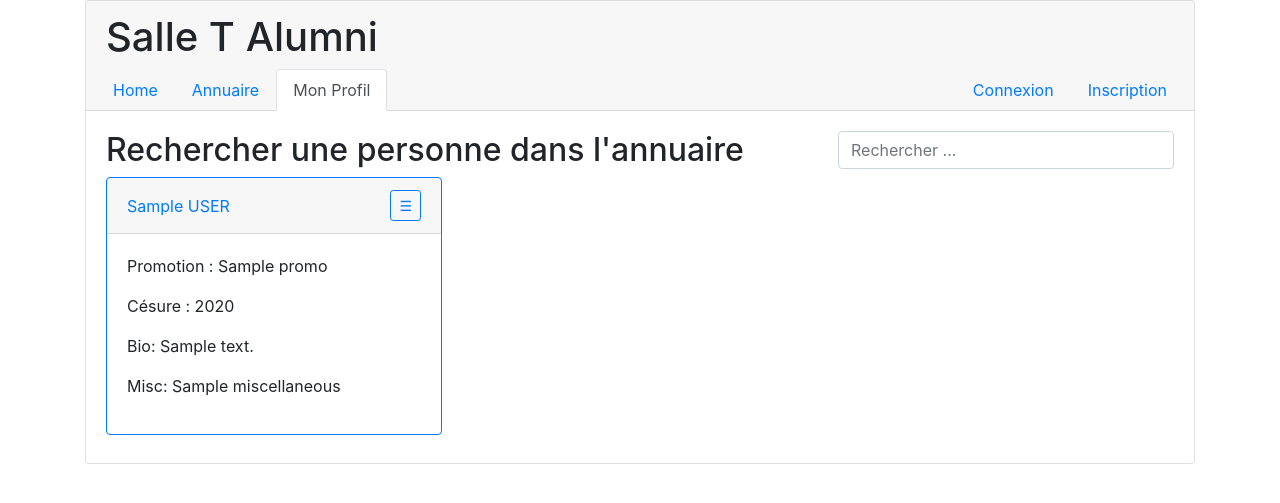
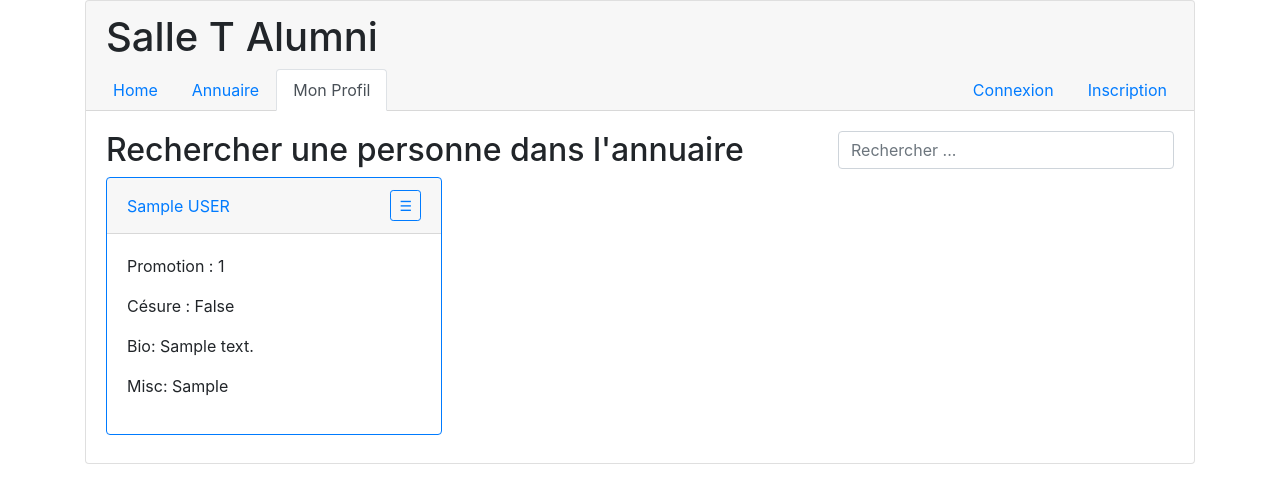
Before and after one commit to grapin3/django-annuaire-alumni, a Django app: template apps/annuaire/templates/annuaire/profile_list.html in a window 1280 px wide, after a click that opens the changed part. Shown: the top 503 px of the page. Run offline with Django 3.2, Linux system fonts and the light colour scheme; tables that the repository leaves empty hold one stand-in row (values such as "Sample post"); the template is opened without the code that fills it: values that come from a table or form of the project are taken from there, most other values are stand-ins (such as "Sample title", 1, 10 or a date in 2020); parts of the project's set-up code (start-up, migrations or seed data) failed here and were passed over; some libraries are stand-ins or nearby versions.

Commit message:
Fix missing edit in profile_list.html

```diff
--- a/apps/annuaire/templates/annuaire/profile_list.html
+++ b/apps/annuaire/templates/annuaire/profile_list.html
@@ -33,10 +33,10 @@
       </div>
 
       <div class="card-body collapse" id="meta{{profile.user}}">
-        <p> Promotion : {{value.promo}}</p>
-        <p> Césure : {{value.gap_year}}</p>
-        <p> Bio: {{value.bio}}</p>
-        <p> Misc: {{value.miscellaneous}}</p>
+        <p> Promotion : {{profile.promo}}</p>
+        <p> Césure : {{profile.gap_year}}</p>
+        <p> Bio: {{profile.bio}}</p>
+        <p> Misc: {{profile.miscellaneous}}</p>
       </div>
     </div>
   </div>
```
